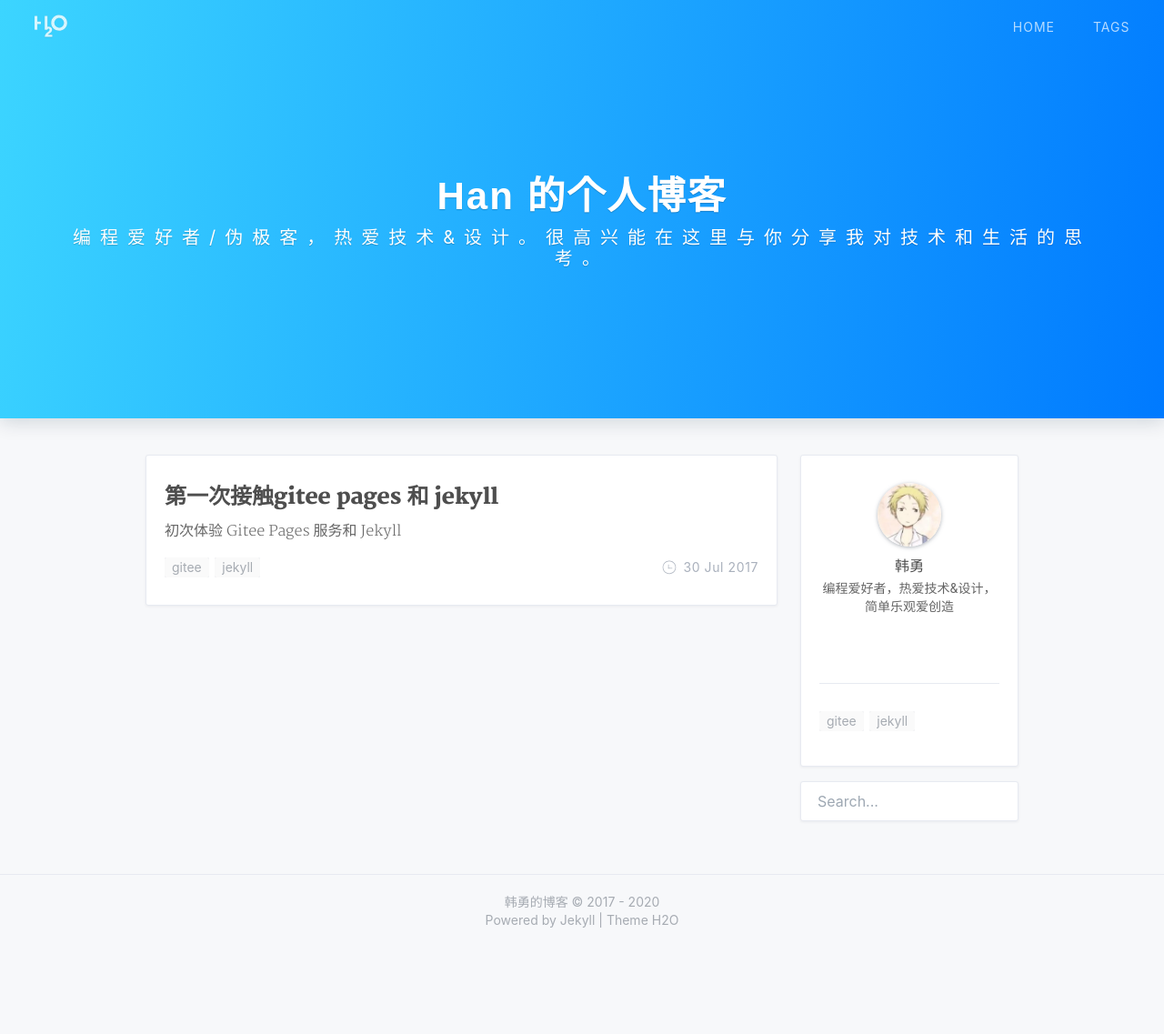
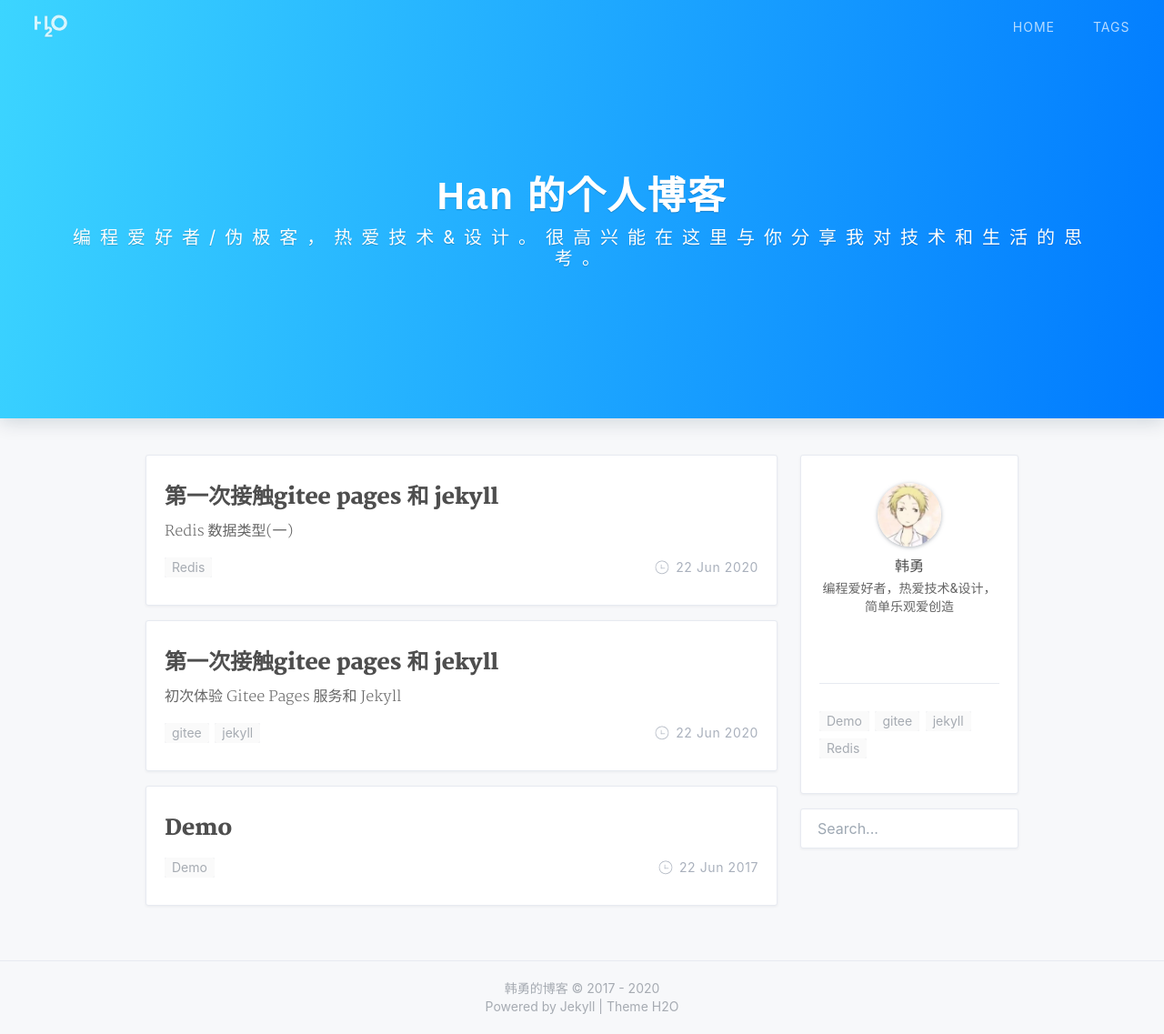
Before and after one commit to han199901/myGitPersonalBlog, a Jekyll site: the page built from index.html, in a window 1280 px wide and 1137 px high. Shown: the whole window at 91% size. Built offline with Jekyll 4.4.1, drawn with Linux system fonts in a browser that asks for light colours; nearby versions of some CDN libraries; the list of posts is cut into pages by our own code; a style sheet for code colours, icons or effects is not loaded; some of the changed lines change nothing that is shown.

Commit message:
2020/06/22

````diff
--- /dev/null
+++ b/_posts/2017-6-22-demo.md
@@ -0,0 +1,7 @@
+---
+layout: post
+title: Demo
+date: 2017-06-22
+categories: Demo
+tags: Demo
+---
--- a/_posts/2020-6-22-first-experience-jekyll.md
+++ b/_posts/2020-6-22-first-experience-jekyll.md
@@ -1,7 +1,7 @@
 ---
 layout: post
 title: 第一次接触gitee pages 和 jekyll
-date: 2017-07-30
+date: 2020-06-22
 categories: 生活
 tags: gitee jekyll
 ---
--- /dev/null
+++ b/_posts/2020-6-22-redis-data-type.md
@@ -0,0 +1,101 @@
+---
+layout: post
+title: 第一次接触gitee pages 和 jekyll
+date: 2020-06-22
+categories: 技术
+tags: Redis
+---
+
+## Redis 数据类型(一)
+
+Redis 不仅仅是简单的 key-value 存储器，同时也是一种 data structures server。传统的 key-value 是指支持使用一个 key 字符串来索引 value 字符串的存储，而 Redis 中，value 不仅仅支持字符串，还支持更多的复杂结构，包括列表、集合、哈希表等。
+
+### 字符串类型
+
+字符串时一种最基本、最常用的 Redis 值类型。
+
+在 Redis 中我们可以使用 set 和 get 命令来创建和检索 strings。
+
+```shell
+> set mykey somevalue #设置一个 key 叫 mykey 他的值为 somevalue
+> get mykey	#取得 mykey 的值
+```
+
+使用 set 和 get 命令来创建和检索 strings。注意：set 命令将取代现有的任何已经存在的 key。set 命令还有一个提供附加参数的选项，我们能够让 set 命令只有在没有相同 key 的情况下成功，反之亦然，可以让 set 命令在有相同 key 值的情况下成功：
+
+```shell
+> set mykey newval nx #没有相同的 key 时成功
+> set mykey newval xx #有相同的 key 时成功
+```
+
+有趣的是，在 Redis 中当我们把数字作为 string 值得时候，incr 命令会让 value 值成为一个整数，每运行一次这个数字 +1，而且还有命令 incrby 则是一个加法运算。类似的命令还有：decr 和 decrby，它们分别是递减和减法。
+
+```shell
+> set counter 100 # 初始化
+> incr counter   # +1
+> incr counter   # +1
+> incrby counter 50 # +50 自定义计数
+```
+
+> 小技巧 Redis 中可以使用命令 mset 和 mget 命令一次性完成多个 key-value 的对应关系，使用 mget 命令， Redis 返回一个 value 的数组。
+
+### List 类型
+
+Redis 列表是简单的字符串列表，按照插入顺序插入。你可以添加一个元素到列表的头部（左边）或者尾部（右边），lpush 命令插入一个新的元素到头部，而 rpush 命令插入一个新元素到尾部。当这两个操作中的任一操作在一个空的 Key 上执行时就会创建一个新的列表。相似的，如果一个列表操作清空一个列表，那么对应的 key 将被从 key 空间删除。
+
+```shell
+> rpush mylist A		# A
+> rpush mylist B		# A B
+> lpush mylist first	# first A B
+> lrange mylist 0 -1	# 列出列表中的指定元素
+```
+
+> lrange 需要两个索引，0 表示 list 开头第一个，-1 表示 list 的倒数第一个，即最后一个。-2 则是 list 的倒数第二个，以此类推。
+
+这些命令你也可以这样写，可以同时放入多个元素到 list 中
+
+```shell
+> rpush mylist 1 2 3 4 5 "foo bar"
+> lrange mylist 0 -1
+```
+
+在 Redis 的命令操作中，还有一类重要的操作 pop，它可以弹出一个元素，简单的理解就是获取并删除第一个元素，和 push 类似的是它也支持双边的操作，可以从右边弹出一个元素也可以从左边弹出一个元素，对应的指令为 rpop 和 lpop：
+
+```shell
+> rpush mylist a b c	#在 mylist 右边插入 c b a
+> rpop mylist			#从 mylist 右边弹出一个
+> lrange mylist 0 -1	#此时 mylist 应有 b a
+> lpop mylist			#从 mylist 左边弹出一个
+> lrange mylist 0 -1	#此时 mylist 应有 b
+```
+
+> 一个列表最多可以包含 4294967295（2 的 32 次方减一）个元素，这意味着它可以容纳海量的信息，最终瓶颈一般都取决于服务器内存大小。
+
+**List 的阻塞**
+
+关于 “阻塞“ 操作，打个比方：
+
+假如你要去楼下买一个汉堡，一个汉堡需要花一定的时间才能做出来，非阻塞式的做法是去付完钱走人，过一段时间来看一下汉堡是否做好了，没好就先离开，过一会儿再来，而且要知道可能不止你一个人在买汉堡，在你离开的时候很可能别人会取走你的汉堡，这是很让人烦的事情。
+
+阻塞式就不一样了，付完钱一直在那儿等着，不拿到汉堡不走人，并且后面来的人统统排队。
+
+Redis 提供了阻塞式访问 brpop 和 blpop 命令。用户可以在获取数据不存在时阻塞请求队列，如果在一定的时间内获取到了数据那么就返回这个数据，如果超时之后还是没有这个数据那么就返回nil。
+
+### Hash 类型
+
+Redis Hashes 是一个 string 类型的 field 和 value 的映射表，Hashes 特别适合用于存储对象。例如一个有名、姓、年龄等等属性的用户：一个带有一些字段的 hash 仅仅需要一块很小的空间存储，因此你可以存储数以百万计的对象在一个小的 Redis 实例中。哈希主要用来表现对象，它们有能力存储很多对象，因此你可以将哈希用于许多其它的任务。
+
+~~~shell
+> hmset user:1000 username antirez birthyear 1977 verified 1 #hmset 同时添加多个
+> hget user:1000 username #取得 user：1000 中的 username 的值
+> hget user:1000 birthyear
+> hgetall user:1000	#取得 user:1000 中的所有的键和值
+~~~
+
+hmset 命令设置一个多域的 hash 表，hget 命令获取指定的单域，hgetall 命令获取指定 key 的所有信息。hmget 类似于 hget，只是返回一个 value 数组。
+
+~~~shell
+> hmget user:1000 username birthyear no-such-field
+~~~
+
+同样可以根据需要对 hash 表的表项进行单独的操作，例如 hincrby 等等。
````
